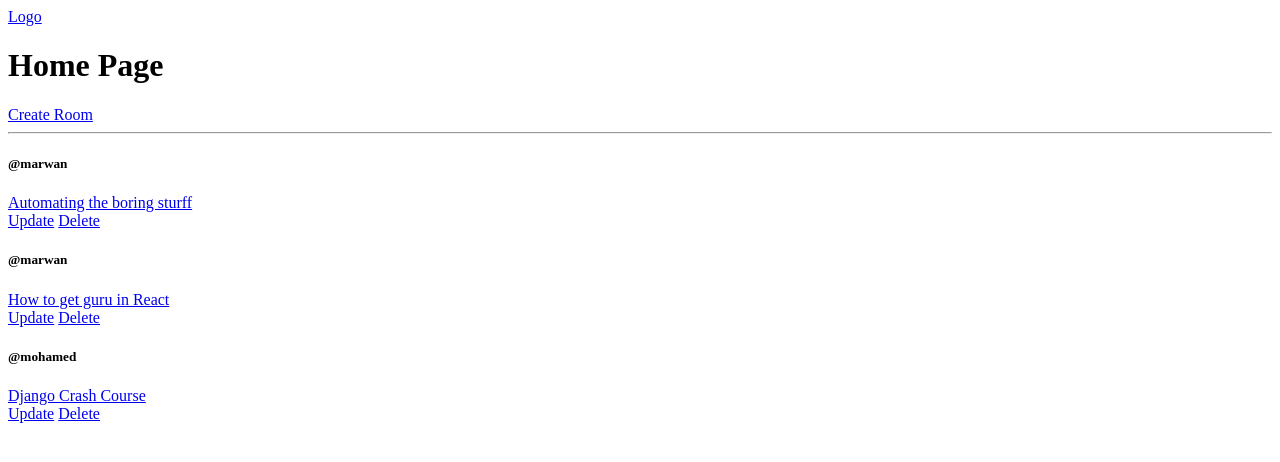
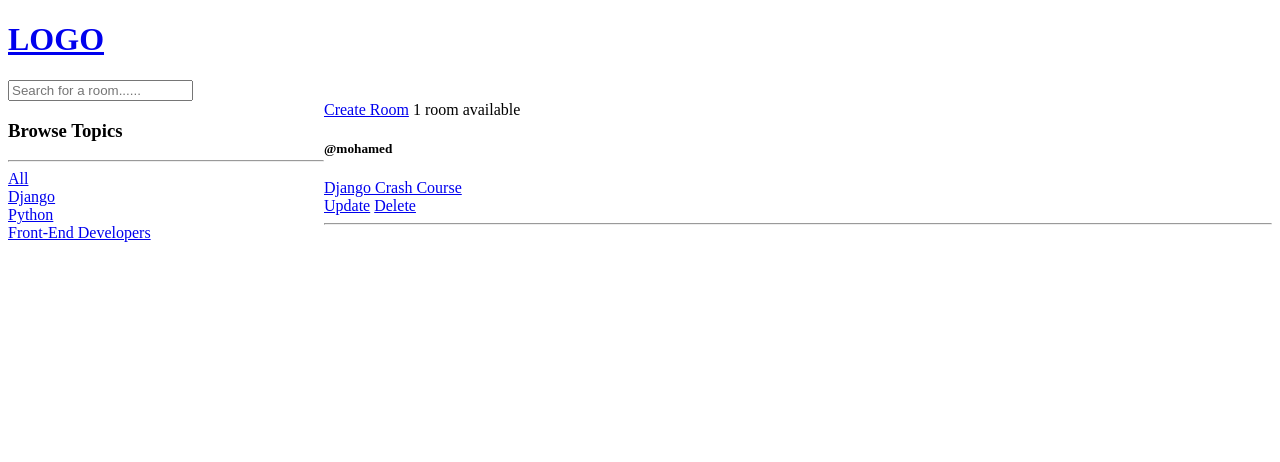
Before and after one commit to MarwanHishamAbbas/studybud, a Django app: page /?q=Django in a window 1280 px wide. Shown: the top 462 px of the page. Run offline with Django 4.2, Linux system fonts and the light colour scheme; data comes from the database, SQL or seed files in the repository; both versions use the stored data as it was after the commit.

Commit message:
search logic done without comments

```diff
--- a/base/templates/base/home.html
+++ b/base/templates/base/home.html
@@ -1,8 +1,22 @@
 {% extends 'main.html' %} {% block content %}
-<h1>Home Page</h1>
-<a href="{% url 'create-room' %}">Create Room</a>
+
+<div class="home-container">
+  <div>
+    <h3>Browse Topics</h3>
     <hr />
     <div>
+      <a href="{% url 'home' %}">All</a>
+    </div>
+    {% for topic in topics %}
+    <div>
+      <a href="{% url 'home' %}?q={{topic.name}}">{{topic.name}}</a>
+    </div>
+    {% endfor %}
+  </div>
+  <div>
+    <a href="{% url 'create-room' %}">Create Room</a>
+
+    <span>{{room_count}} room available</span>
     {% for room in rooms %}
     <div>
       <h5>@{{room.host.username}}</h5>
@@ -10,6 +24,16 @@
     </div>
     <a href="{% url 'update-room' room.id %}">Update</a>
     <a href="{% url 'delete-room' room.id %}">Delete</a>
+    <hr />
     {% endfor %}
   </div>
+</div>
+
+<style>
+  .home-container {
+    display: grid;
+    grid-template-columns: 1fr 3fr;
+  }
+</style>
+
 {% endblock %}
--- a/base/views.py
+++ b/base/views.py
@@ -1,11 +1,19 @@
 from django.shortcuts import render, redirect
-from .models import Room
+from django.db.models import Q
+from .models import Room, Topic
 from .forms import RoomForm
 
 
 def home(request):
-    rooms = Room.objects.all()
-    context = {'rooms': rooms}
+    q = request.GET.get('q') if request.GET.get('q') != None else ''
+    rooms = Room.objects.filter(
+        Q(topic__name__icontains=q) |
+        Q(name__icontains=q) |
+        Q(descritpion__icontains=q)
+    )
+    topics = Topic.objects.all()
+    room_count = rooms.count()
+    context = {'rooms': rooms, 'topics': topics, 'room_count': room_count}
     return render(request, 'base/home.html', context)
 
 def room(request, pk):
--- a/templates/navbar.html
+++ b/templates/navbar.html
@@ -1 +1,7 @@
-<a href="/">Logo</a>
+<a href="/">
+  <h1>LOGO</h1>
+</a>
+
+<form method="GET" action="{% url 'home' %}">
+  <input type="text" name="q" placeholder="Search for a room......" />
+</form>
```
Also changed, not shown: db.sqlite3. Lines whose indentation alone changed are shown as unchanged.
